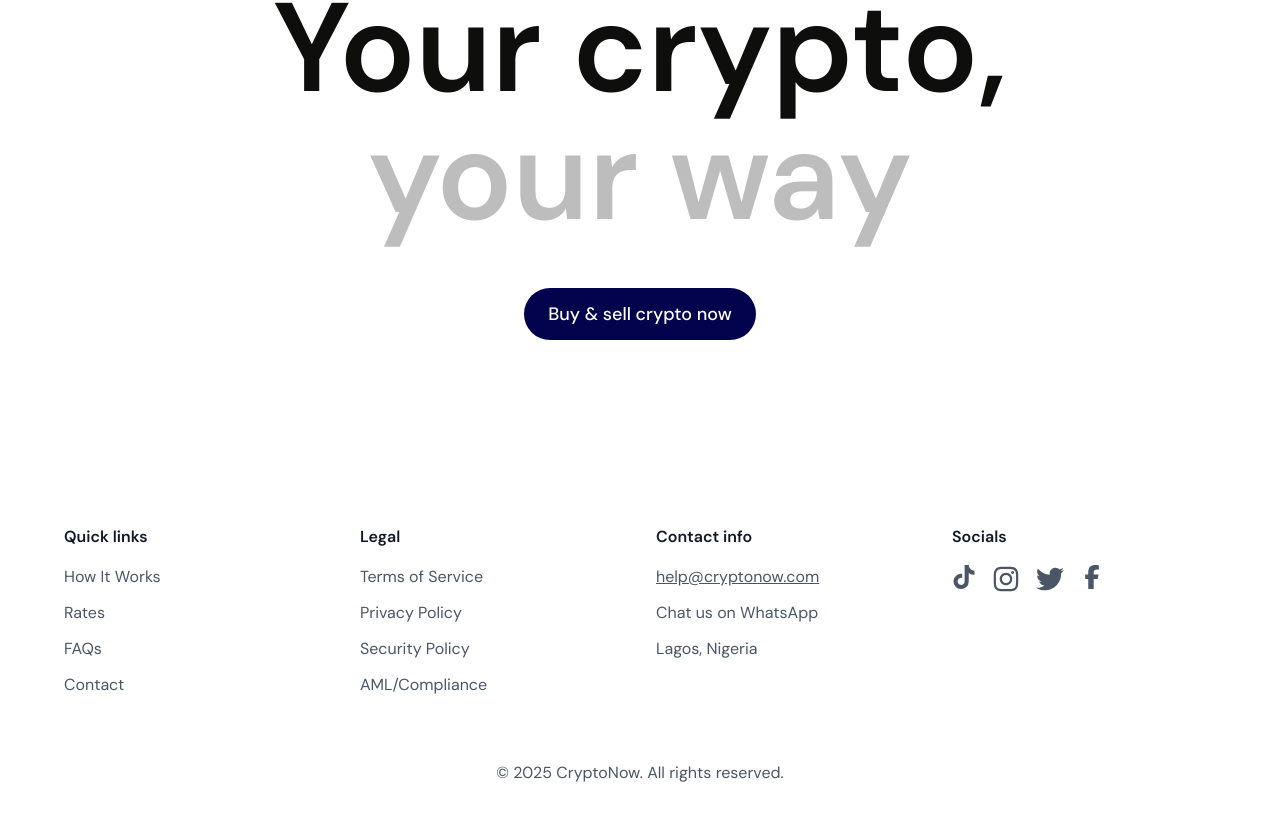
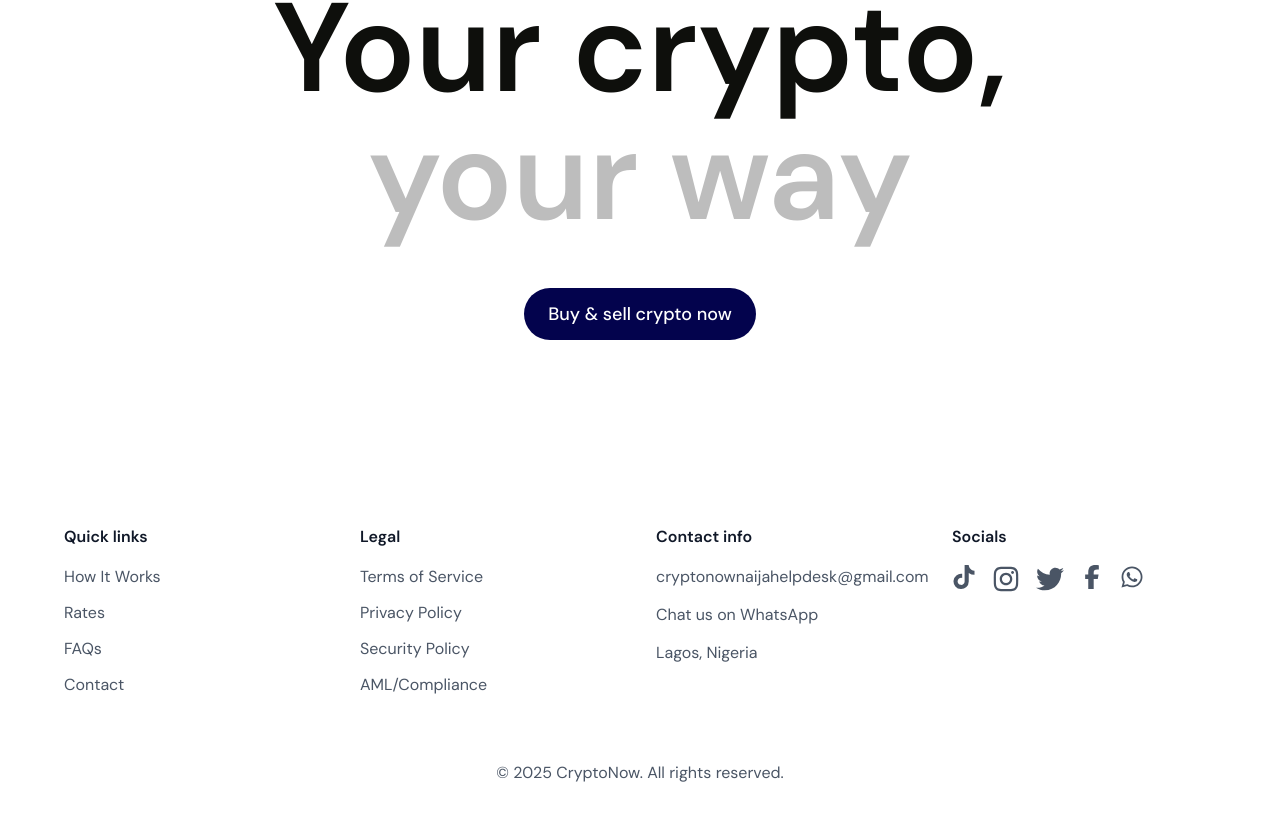
Before and after one commit to misteralade/crypto-now-frontend, a React (Vite) app: page /about in a window 1280 px wide. Shown: the part 2405-3226 px from the top of the page. Built offline with nearby package versions, Linux system fonts and the light colour scheme; no server answers.

Commit message:
socials media connected - whatsapp and email contact on footer and contact us page

```diff
--- a/src/components/global/Footer.tsx
+++ b/src/components/global/Footer.tsx
@@ -1,4 +1,4 @@
-import {FaFacebookF, FaInstagram, FaTiktok, FaTwitter} from "react-icons/fa6";
+import {FaFacebookF, FaInstagram, FaTiktok, FaTwitter, FaWhatsapp} from "react-icons/fa6";
 import {ROUTES} from "../../util/constants.util.ts";
 
 export default function Footer() {
@@ -76,9 +76,23 @@
           {/* Contact info */}
           <div className="max-sm:col-span-2">
             <h3 className="font-semibold text-gray-900 mb-4">Contact info</h3>
-            <div className="space-y-3">
-              <p className="text-gray-600 underline">help@cryptonow.com</p>
-              <p className="text-gray-600">Chat us on WhatsApp</p>
+            <div className="space-y-3 gap-0.5 flex flex-col">
+              <a
+                  href="mailto:cryptonownaijahelpdesk@gmail.com"
+                  target="_blank"
+                  className="text-gray-600 hover:text-gray-900"
+              >
+                cryptonownaijahelpdesk@gmail.com
+              </a>
+
+              <a
+                  href={ROUTES.SOCIALS.WHATSAPP}
+                  target="_blank"
+                  className="text-gray-600 hover:text-gray-900"
+              >
+                Chat us on WhatsApp
+              </a>
+
               <p className="text-gray-600">Lagos, Nigeria</p>
             </div>
           </div>
@@ -106,6 +120,11 @@
               <a href={ROUTES.SOCIALS.FACEBOOK} target="_blank" className="text-gray-600 hover:text-gray-900">
                 <FaFacebookF size={24}/>
               </a>
+
+              {/* WhatsApp */}
+              <a href={ROUTES.SOCIALS.WHATSAPP} target="_blank" className="text-gray-600 hover:text-gray-900">
+                <FaWhatsapp size={24}/>
+              </a>
             </div>
           </div>
         </div>
--- a/src/pages/ContactPage.tsx
+++ b/src/pages/ContactPage.tsx
@@ -36,12 +36,24 @@
           </p>
           <div className="mt-4 md:mt-8">
             <p className="text-xl">Email</p>
-            <p className="text-xl hover:text-blue-800">support@cryptonow.dev</p>
+            {/*Email me, should have a Subject attached to the email*/}
+            <a
+              href="mailto:cryptonownaijahelpdesk@gmail.com?subject=Contact%20Us%20Inquiry"
+              className="text-xl hover:text-blue-800"
+              target="_blank"
+            >
+              cryptonownaijahelpdesk@gmail.com
+            </a>
           </div>
 
           <div className="mt-4 md:mt-8">
             <p className="text-xl">Phone</p>
-            <p className="text-xl hover:text-blue-800">+234 801 000 222</p>
+            <a href="tel:+2347016568181"
+               className="text-xl hover:text-blue-800"
+               target="_blank"
+            >
+              +234 701 6568 181
+            </a>
           </div>
         </aside>
 
--- a/src/util/constants.util.ts
+++ b/src/util/constants.util.ts
@@ -28,6 +28,7 @@
     TIK_TOK: "https://www.tiktok.com/@cryptonownaija?_r=1&_t=ZS-91QM2DxOqpO",
     INSTAGRAM: "https://www.instagram.com/cryptonow.ng?igsh=MTZqZWk5enRiMjQ2Zg==",
     TWITTER: "https://x.com/cryptonownaija?t=wQ23QgGSUyB9YH5fPFXrBw&s=09",
+    WHATSAPP: "https://wa.me/message/FASHZ7NI2RSJA1"
   },
   IN_PAGE_ROUTES: {
     FAQ: "faq",
```
